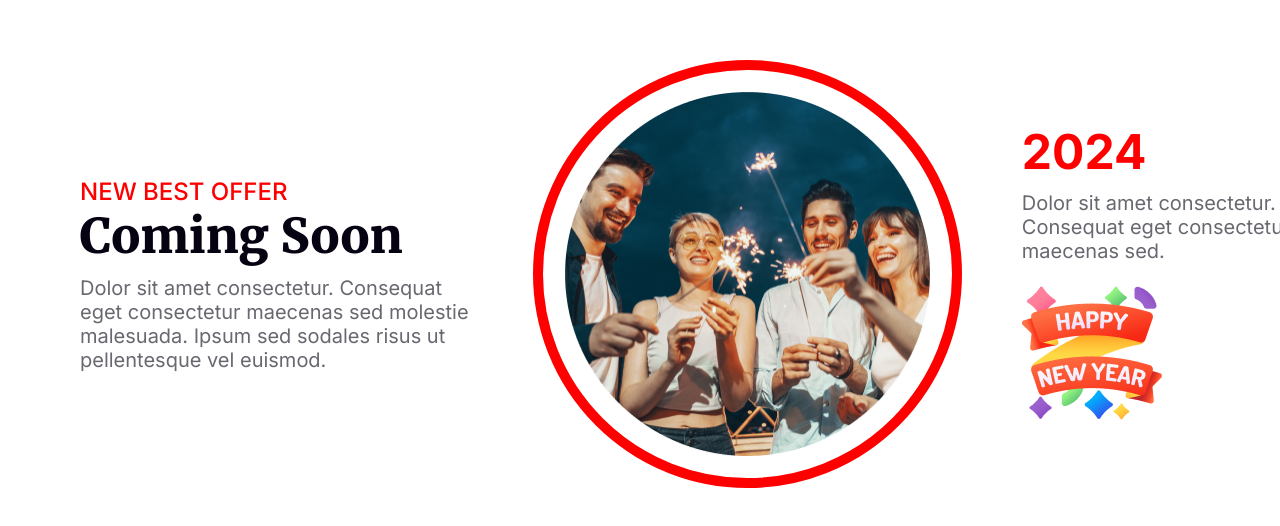
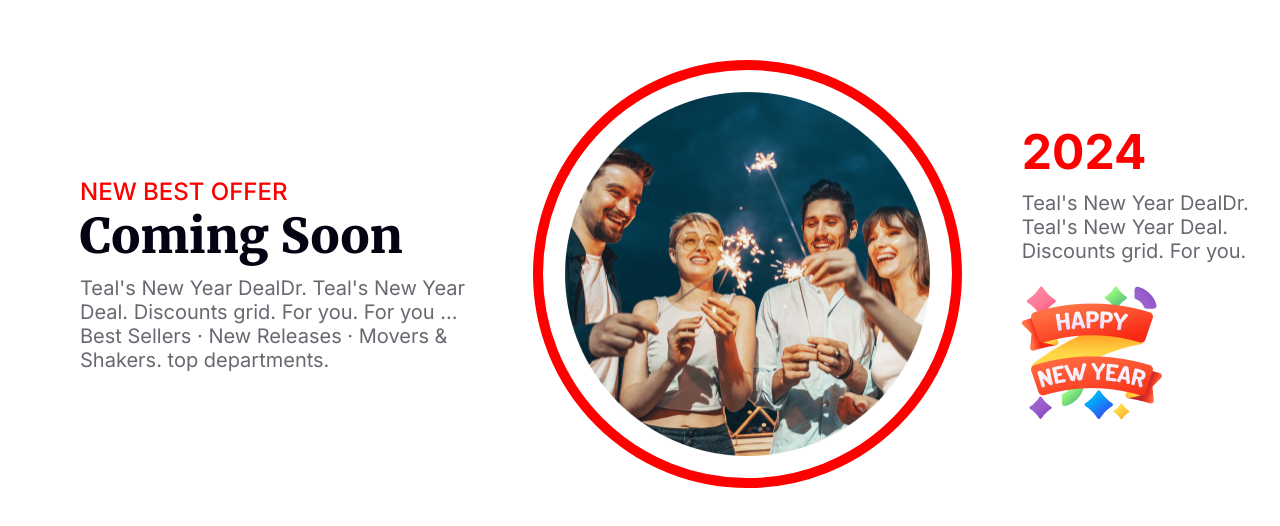
Before and after one commit to mazbah2722/assingment, a plain HTML site: page index.html in a window 1280 px wide. Shown: the part 3106-3632 px from the top of the page. Drawn offline with Linux system fonts and the light colour scheme.

Commit message:
some update

```diff
--- a/index.html
+++ b/index.html
@@ -36,7 +36,7 @@
          <div class="midnight-party-section container">
             <div class="party-column">
                 <h1>Welcome to midnight party</h1>
-                <p>Dolor sit amet consectetur. Consequat eget consectetur maecenas sed molestie malesuada. Ipsum sed sodales risus ut pellentesque vel euismod. </p>
+                <p>Today is the start of the limited gacha "Welcome! Midnight Tea Party Gacha" in the English version of the smartphone game "Bang Dream! Girls Band Party!", thanks so much. </p>
                 <button>join now</button>
             </div>
             <div class="party-column">
@@ -57,7 +57,7 @@
             <div class="column">
                 <h4>NEW BEST OFFER</h4>
                 <h1>Coming Soon</h1>
-                <p>Dolor sit amet consectetur. Consequat eget consectetur maecenas sed molestie malesuada. Ipsum sed sodales risus ut pellentesque vel euismod. </p>
+                <p>Teal's New Year DealDr. Teal's New Year Deal. Discounts grid. For you. For you ... Best Sellers · New Releases · Movers & Shakers. top departments.  </p>
             </div>
             <div class="column1">
                 <div class="circle">
@@ -67,7 +67,7 @@
             </div>
             <div class="column2">
                 <h1>2024</h1>
-                <p>Dolor sit amet consectetur. Consequat eget consectetur maecenas sed.</p>
+                <p>Teal's New Year DealDr. Teal's New Year Deal. Discounts grid. For you.</p>
                 <img src="./resources/Group 96.png" alt="">
             </div>
         </div>
```
